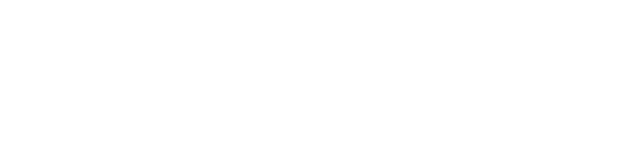
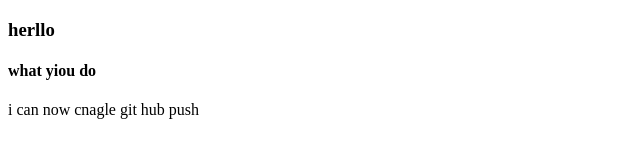
Before and after one commit to TurzoMoniBala/my-frist-repo, a plain HTML site: page index.html in a window 1280 px wide. Shown: the whole page, without its empty margins (0-640 px from the left). Drawn offline with Linux system fonts and the light colour scheme.

Commit message:
added header

```diff
--- a/index.html
+++ b/index.html
@@ -7,6 +7,8 @@
     <title>My frist github repo </title>
 </head>
 <body>
-
+    <h3>herllo</h3>
+    <h4>what yiou do</h4>
+    <p>i can now cnagle git hub push</p>
 </body>
 </html>
```
